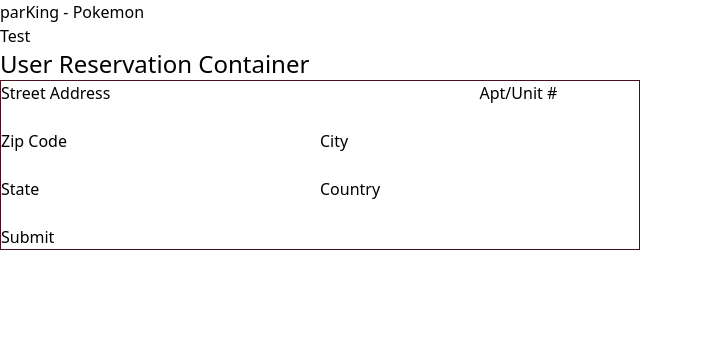
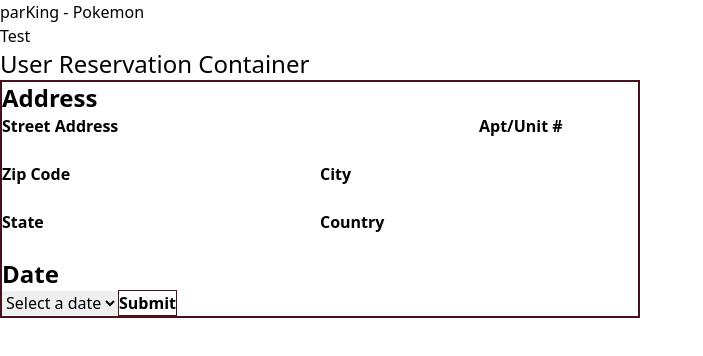
Before and after one commit to pokemon-parKing/parKing-client, a React (Vite) app: page / in a window 1280 px wide. Shown: the top 356 px of the page, without its empty margins (0-703 px from the left). Built offline with nearby package versions, Linux system fonts and the light colour scheme; no server answers.

Commit message:
Added dates for date dropdown

```diff
--- a/src/components/user-reservation/AddressForm.jsx
+++ b/src/components/user-reservation/AddressForm.jsx
@@ -1,9 +1,23 @@
-import { useState } from "react";
+import { useState, useEffect } from "react";
 import getGeoCoordinates from "../../utils/getGeoCoordinates";
 import MapView from "./MapView";
 const AddressForm = () => {
   const [address, setAddress] = useState({});
   const [coordinates, setCoordinates] = useState(null);
+  const [date, setDate] = useState(null);
+  console.log("date", date);
+  const dates = [];
+  let currentDate = new Date();
+  for (let i = 0; i < 8; i++) {
+    let dateString = currentDate.toLocaleDateString("en-US", {
+      year: "numeric",
+      month: "2-digit",
+      day: "2-digit",
+    });
+    dates.push(<option key={dateString}>{dateString}</option>);
+    currentDate.setDate(currentDate.getDate() + 1);
+  }
+
   const GetAndSetCoordinates = async (address) => {
     try {
       const coordinates = await getGeoCoordinates(address);
@@ -15,19 +29,26 @@ const AddressForm = () => {
 
   const handleSubmit = (e) => {
     e.preventDefault();
+    if (!address.street) return alert("Please fill address");
+    if (!date || date === "Select a date") return alert("Please select a date");
+
     const addressString = `${address.street} ${address.apt || ""}, ${
       address.city
     }, ${address.state} ${address.zip}, ${address.country}`;
     GetAndSetCoordinates(addressString);
+    // GetAvailableSpots(addressString, date);
   };
 
   return (
     <div className="flex flex-row">
-      <div className="w-1/2 border border-burgundy-p">
+      <div className="w-1/2 border-2 border-burgundy-p">
         <form onSubmit={handleSubmit}>
+          <h3 className="font-bold text-2xl">Address</h3>
           <div className="flex flex-row">
             <div className="flex flex-col w-3/4">
-              <label htmlFor="street">Street Address </label>
+              <label htmlFor="street" className="font-bold">
+                Street Address{" "}
+              </label>
               <input
                 type="text"
                 onChange={(e) => {
@@ -38,7 +59,9 @@ const AddressForm = () => {
               />
             </div>
             <div className="flex flex-col w-1/4">
-              <label htmlFor="apt">Apt/Unit # </label>
+              <label htmlFor="apt" className="font-bold">
+                Apt/Unit #{" "}
+              </label>
               <input
                 type="text"
                 onChange={(e) => {
@@ -51,7 +74,9 @@ const AddressForm = () => {
           </div>
           <div className="flex flex-row">
             <div className="flex flex-col w-1/2">
-              <label htmlFor="zip">Zip Code </label>
+              <label htmlFor="zip" className="font-bold">
+                Zip Code{" "}
+              </label>
               <input
                 type="number"
                 onChange={(e) => {
@@ -62,7 +87,9 @@ const AddressForm = () => {
               />
             </div>
             <div className="flex flex-col w-1/2">
-              <label htmlFor="city">City </label>
+              <label htmlFor="city" className="font-bold">
+                City{" "}
+              </label>
               <input
                 type="text"
                 onChange={(e) => {
@@ -75,7 +102,9 @@ const AddressForm = () => {
           </div>
           <div className="flex flex-row">
             <div className="flex flex-col w-1/2">
-              <label htmlFor="state">State </label>
+              <label htmlFor="state" className="font-bold">
+                State{" "}
+              </label>
               <input
                 type="text"
                 onChange={(e) => {
@@ -86,7 +115,9 @@ const AddressForm = () => {
               />
             </div>
             <div className="flex flex-col w-1/2">
-              <label htmlFor="country">Country </label>
+              <label htmlFor="country" className="font-bold">
+                Country{" "}
+              </label>
               <input
                 type="text"
                 onChange={(e) => {
@@ -97,7 +128,14 @@ const AddressForm = () => {
               />
             </div>
           </div>
-          <button type="submit">{!coordinates ? "Submit" : "Update"}</button>
+          <h3 className="font-bold text-2xl">Date</h3>
+          <select onChange={(e) => setDate(e.target.value)}>
+            <option>Select a date</option>
+            {dates}
+          </select>
+          <button type="submit" className="font-bold border border-burgundy-p">
+            {!coordinates ? "Submit" : "Update"}
+          </button>
         </form>
       </div>
       {coordinates && <MapView center={coordinates} />}
```
